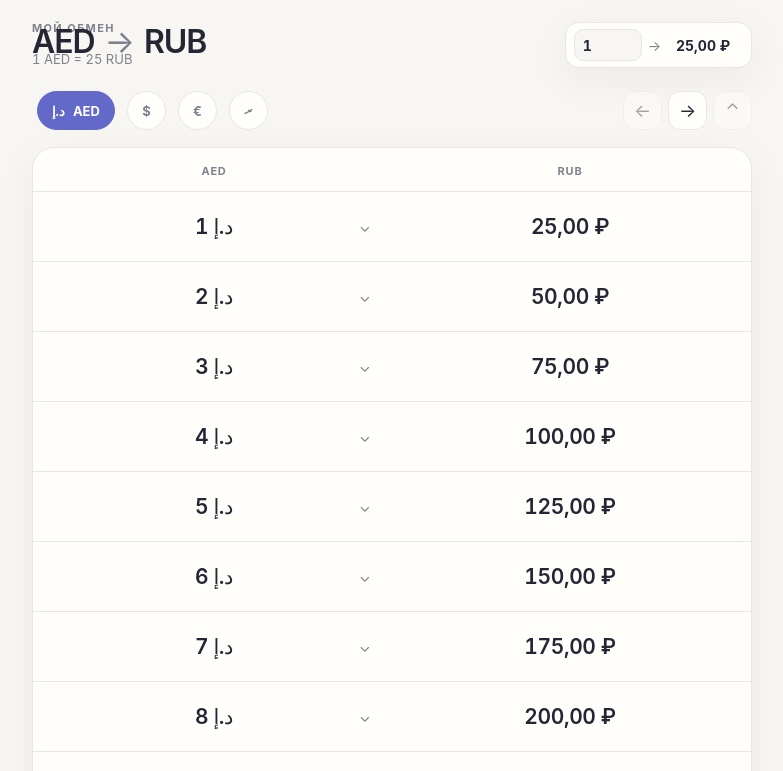
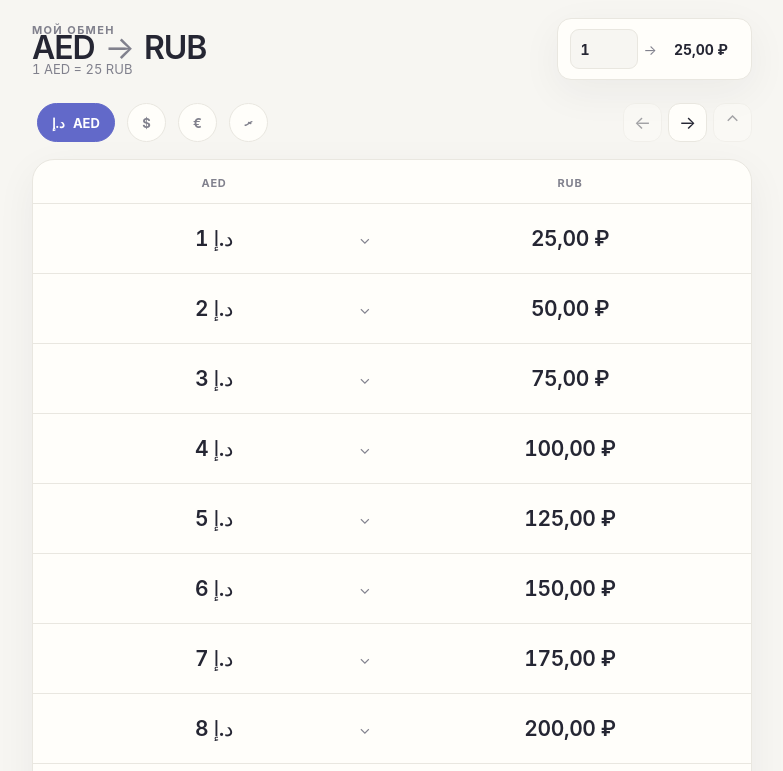
Before and after one commit to OopsPoops/exchange, a plain HTML site: page index.html in a window 1280 px wide. Shown: the part 78-849 px from the top of the page, without its empty margins (248-1031 px from the left). Drawn offline with Linux system fonts and the light colour scheme.

Commit message:
Update index.html

```diff
--- a/index.html
+++ b/index.html
@@ -100,7 +100,7 @@
     .intro .eyebrow { grid-area: eyebrow; }
     .intro .pair-heading { grid-area: title; }
     .intro .rate-note { grid-area: rate; }
-    .intro .amount-converter { grid-area: calc; justify-self: end; align-self: center; }
+    .intro .amount-converter { grid-area: calc; justify-self: end; align-self: start; margin-top: -4px; }
     .eyebrow { color: var(--muted); font-size: 11px; font-weight: 700; letter-spacing: .12em; line-height: 1; text-transform: uppercase; }
     .pair-heading { display: flex; align-items: center; margin-top: -10px; }
     .pair-heading-title { margin: 0; }
@@ -170,12 +170,12 @@
     .range-button:disabled:hover { background: var(--surface); }
     .amount-converter {
       display: flex; align-items: center; gap: 6px; flex: none;
-      padding: 6px 8px; border: 1px solid var(--line); border-radius: 14px;
+      padding: 10px 12px; border: 1px solid var(--line); border-radius: 14px;
       background: var(--surface); box-shadow: var(--shadow);
     }
     .converter-arrow { color: var(--muted); font-size: 14px; }
     .converter-input, .converter-result {
-      min-width: 0; min-height: 32px; padding: 0 8px;
+      min-width: 0; min-height: 40px; padding: 0 10px;
       border: 1px solid var(--line); border-radius: 9px; background: var(--page);
       color: var(--ink); font-size: 14px; font-weight: 650; font-variant-numeric: tabular-nums;
     }
```
